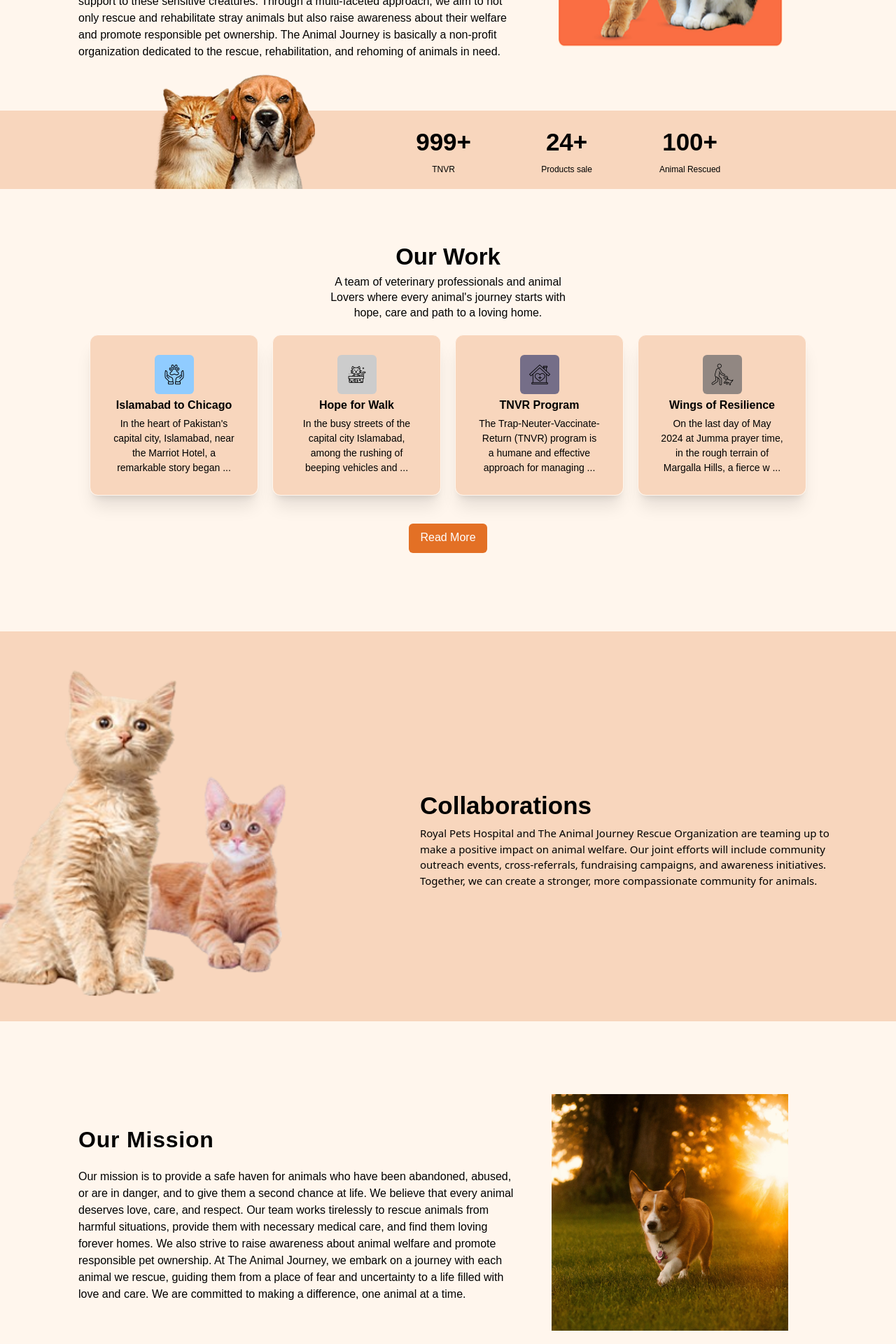
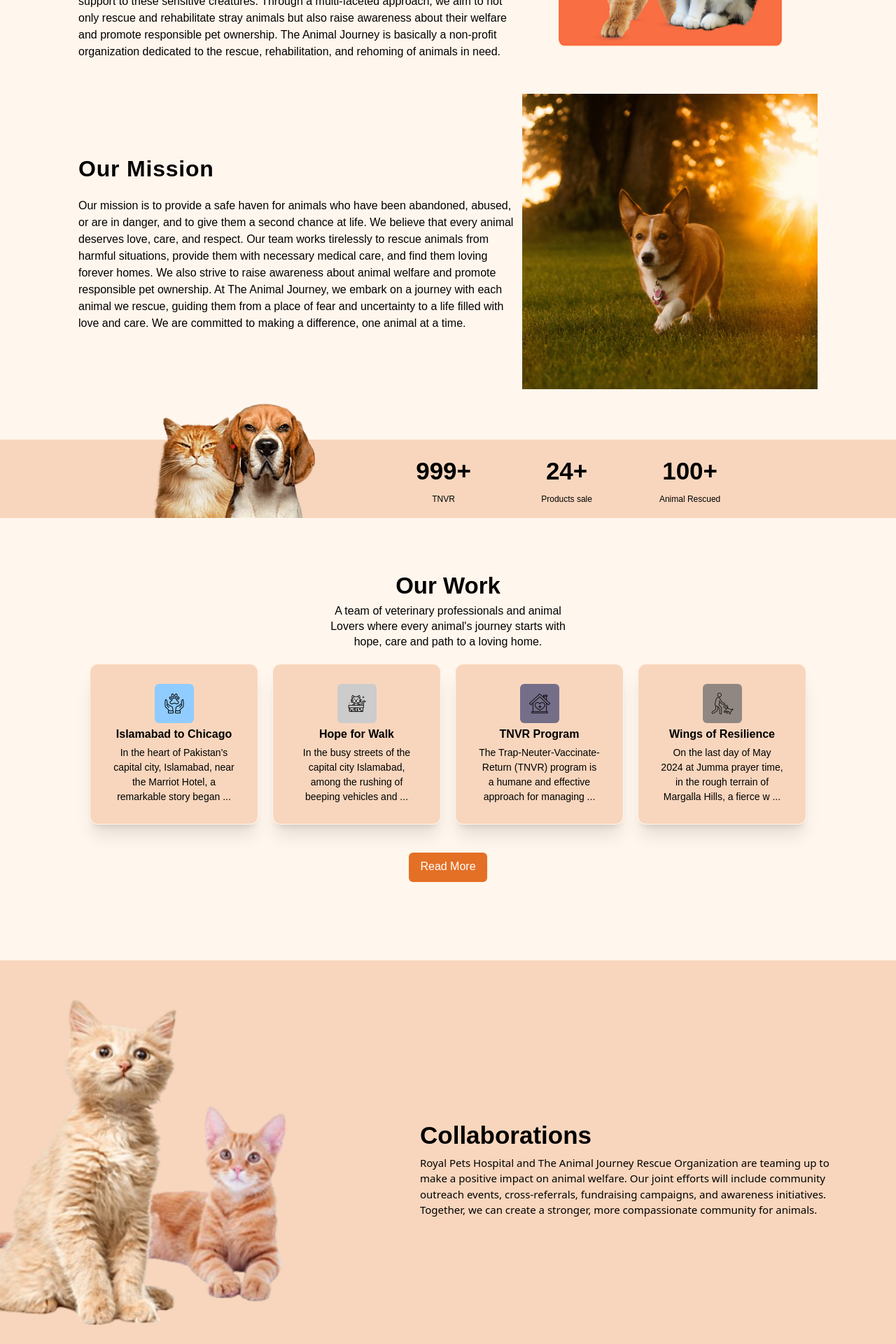
Before and after one commit to JawadRaza8372/PetCare, a React (Create React App) app: page / in a window 1280 px wide. Shown: the part 440-2360 px from the top of the page at 70% size. Built offline with nearby package versions, Linux system fonts and the light colour scheme.

Commit message:
our mission done

```diff
--- a/src/Pages/Home.jsx
+++ b/src/Pages/Home.jsx
@@ -160,7 +160,34 @@ export default function Home() {
           <img src={HomeImg} className="w-[100%] md:w-[80%]" alt="my-img" />
         </div>
       </div>
-
+      <div className="container lg:px-28 flex flex-col md:flex-row pt-4 pb-8">
+        <div className="md:w-[60%] flex flex-col gap-1 md:gap-4 justify-center">
+          <h1 className="text-center lg:text-left text-[18px] md:text-[32px] font-popp leading-[30px] sm:leading-[50px] tracking-wide font-bold">
+            Our Mission
+          </h1>
+          <p className="text-[14px] font-popp md:text-[16px]">
+            Our mission is to provide a safe haven for animals who have been
+            abandoned, abused, or are in danger, and to give them a second
+            chance at life. We believe that every animal deserves love, care,
+            and respect. Our team works tirelessly to rescue animals from
+            harmful situations, provide them with necessary medical care, and
+            find them loving forever homes. We also strive to raise awareness
+            about animal welfare and promote responsible pet ownership. At The
+            Animal Journey, we embark on a journey with each animal we rescue,
+            guiding them from a place of fear and uncertainty to a life filled
+            with love and care. We are committed to making a difference, one
+            animal at a time.
+          </p>
+        </div>
+        <div className="md:flex hidden md:w-[40%] justify-center my-5 sm:my-0">
+          <img
+            src={HomeImgMission}
+            className="w-[100%]"
+            style={{ objectFit: "cover" }}
+            alt="my-img"
+          />
+        </div>
+      </div>
       <div className="md:px-20 lg:px-32 bg-[#e371253d] flex flex-col md:flex-row gap-4 md:h-28 pb-10 my-10">
         <div className="md:w-[40%] bg-transparent">
           <img
@@ -250,33 +277,6 @@ export default function Home() {
             {home.container4.subHeading}
           </p>
           {/* <Button2 btn2={home.container4.btnTxt} /> */}
-        </div>
-      </div>
-      <div className="container lg:px-28 flex flex-col md:flex-row pt-16 pb-8">
-        <div className="md:w-[60%] flex flex-col gap-1 md:gap-4 justify-center">
-          <h1 className="text-[18px] md:text-[32px] font-popp leading-[30px] sm:leading-[50px] tracking-wide font-bold">
-            Our Mission
-          </h1>
-          <p className="text-[14px] font-popp md:text-[16px]">
-            Our mission is to provide a safe haven for animals who have been
-            abandoned, abused, or are in danger, and to give them a second
-            chance at life. We believe that every animal deserves love, care,
-            and respect. Our team works tirelessly to rescue animals from
-            harmful situations, provide them with necessary medical care, and
-            find them loving forever homes. We also strive to raise awareness
-            about animal welfare and promote responsible pet ownership. At The
-            Animal Journey, we embark on a journey with each animal we rescue,
-            guiding them from a place of fear and uncertainty to a life filled
-            with love and care. We are committed to making a difference, one
-            animal at a time.
-          </p>
-        </div>
-        <div className="md:w-[40%] flex justify-center my-5 sm:my-0">
-          <img
-            src={HomeImgMission}
-            className="w-[100%] md:w-[80%]"
-            alt="my-img"
-          />
         </div>
       </div>
       {/* contact page */}
```
